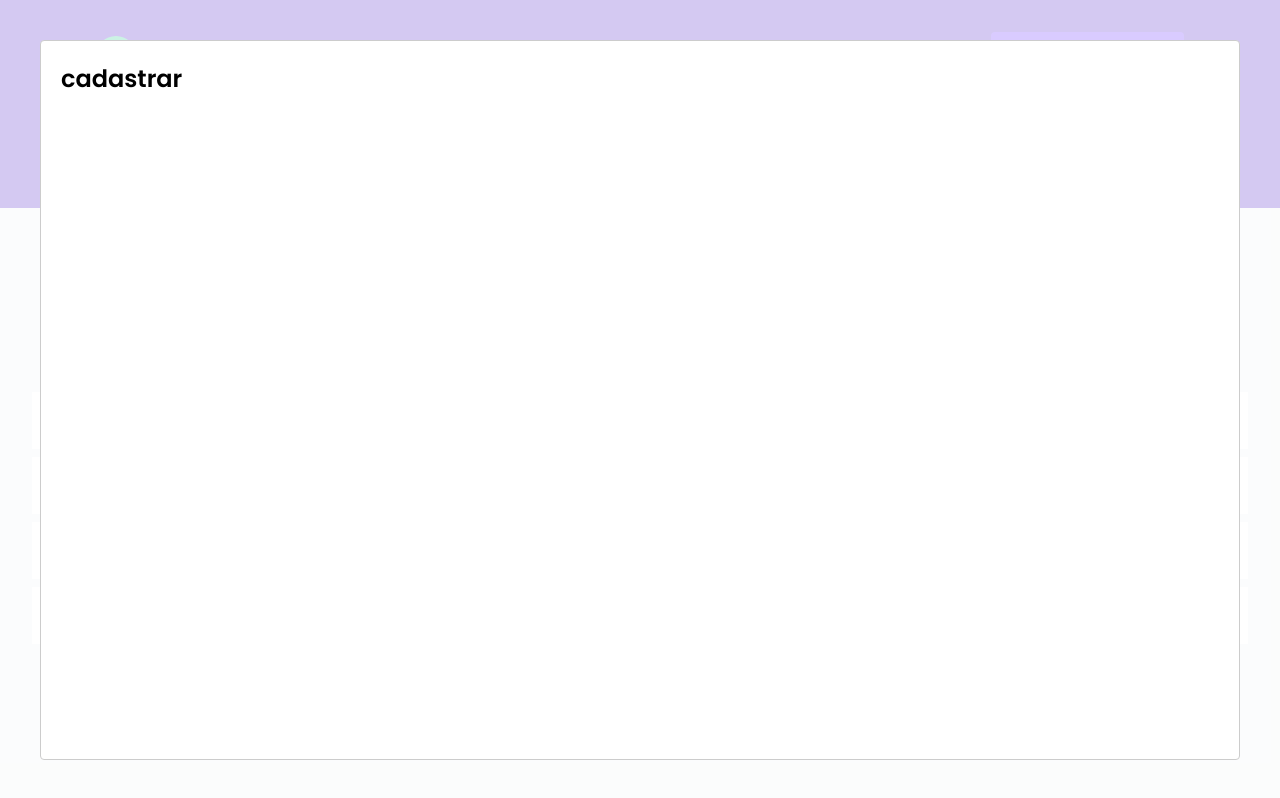
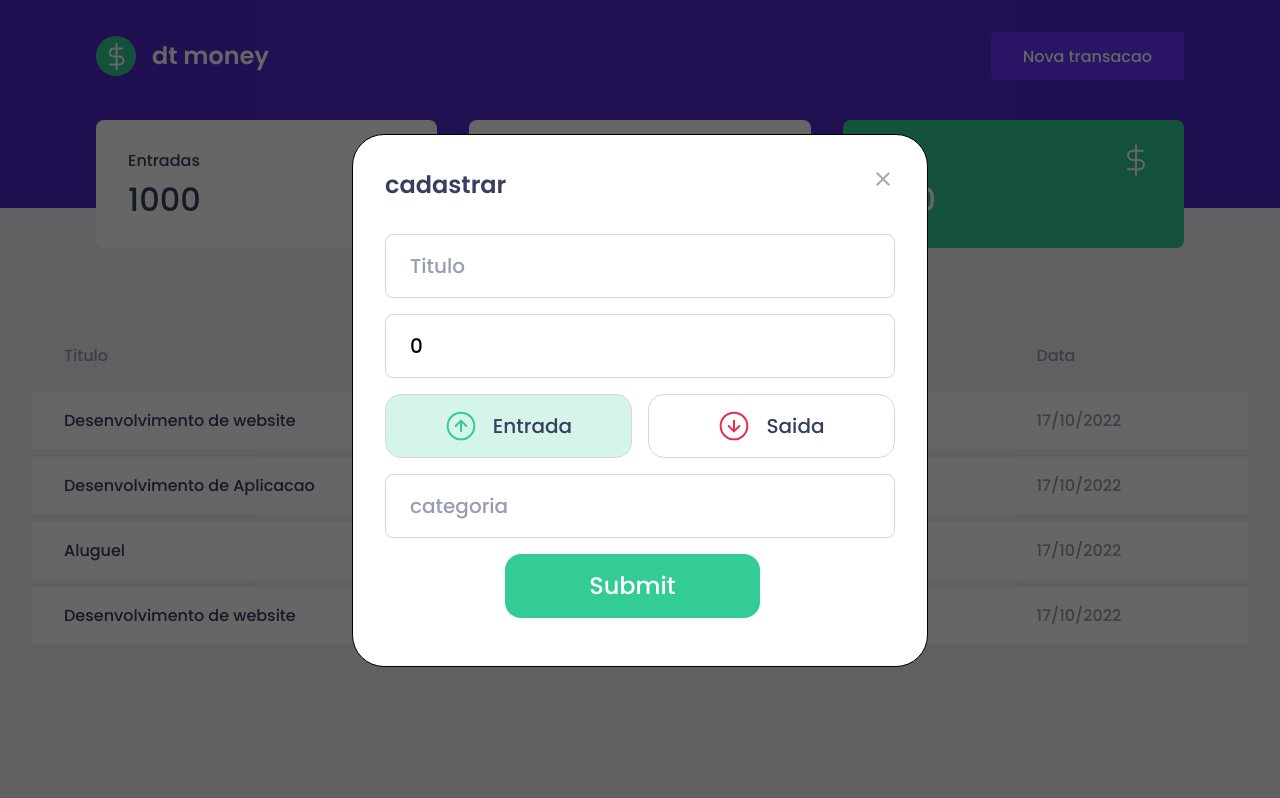
Before and after one commit to doug1993/dtmoney, a React (Create React App) app: page / in a window 1280 px wide. Both pictures are taken after a click on the button "Nova transacao". Built offline with nearby package versions, Linux system fonts and the light colour scheme; no server answers; what miragejs would draw is missing.

Commit message:
9. Inserindo transação na API

```diff
--- a/package.json
+++ b/package.json
@@ -5,6 +5,7 @@
   "dependencies": {
     "axios": "^1.1.3",
     "miragejs": "^0.1.45",
+    "polished": "^4.2.2",
     "react": "^18.2.0",
     "react-dom": "^18.2.0",
     "react-modal": "^3.16.1",
--- a/src/App.tsx
+++ b/src/App.tsx
@@ -5,13 +5,16 @@ import { Dashboard } from './components/Dashboard';
 import { TransactionsTable } from './components/TransactionsTable';
 import { useState } from 'react'
 import Modal from 'react-modal'
+import { NewtransactionModal } from './components/NewTransactionModal';
 const Title = styled.h1`
   font-size:68px;
   font-family:'Roboto' ;
   color:#8257e6 ;
 `
 Modal.setAppElement('#root')
+
 export function App() {
+
   const [isNewTransactionModalOpen,setIsNewTransactionModalOpen] = useState(false)
 
   function handleOpenNewTransactionModal(){
@@ -20,16 +23,17 @@ export function App() {
   function handleCloseNewTransactionModal(){
     setIsNewTransactionModalOpen(false)
   }
+
   return (
 
     <>
       <Header onOpenNewTransactionModal={handleOpenNewTransactionModal}/>
       <Dashboard/>
       <TransactionsTable/>
-      <Modal isOpen={isNewTransactionModalOpen}
-        onRequestClose={handleCloseNewTransactionModal}>
-            <h2>cadastrar</h2>
-        </Modal>
+      <NewtransactionModal
+        isOpen={isNewTransactionModalOpen}
+        onRequestClose={handleCloseNewTransactionModal}
+      />
       <GlobalStyle/>
 
     </>
--- /dev/null
+++ b/src/components/NewTransactionModal/index.tsx
@@ -0,0 +1,83 @@
+
+import Modal from 'react-modal'
+import {Container,TransactionTypeButton,SelectBoxTransation} from './styles'
+import closeImg from '../../assets/Fechar.svg'
+import inComeImg from '../../assets/Entradas.svg'
+import outComeImg from '../../assets/Saídas.svg'
+import { FormEvent, useState } from 'react'
+import { api } from '../../Services/api'
+interface NewTransactionsModalProps{
+    isOpen:boolean;
+    onRequestClose: ()=>void
+}
+export function NewtransactionModal({isOpen,onRequestClose}:NewTransactionsModalProps){
+  const [ title,setTitle] = useState('')
+  const [price, setPrice ] = useState(0)
+  const [category,setCategory ] = useState('')
+  const [type,setType]  = useState('deposit')
+
+
+   function handleNewTransaction(event: FormEvent){
+    event.preventDefault()
+    const data = {
+      title,
+      price,
+      category,
+      type
+    }
+
+    api.post ('/transactions', data)
+   }
+  return(
+
+      <Modal isOpen={isOpen}
+      onRequestClose={onRequestClose}
+      overlayClassName="global-overlay-modal"
+      className="global-content-modal"
+      >
+    <button type='button' onClick={onRequestClose} className="button-close-modal">
+      <img src={closeImg} alt="Fechar Modal" />
+    </button>
+
+        <Container onSubmit={handleNewTransaction}>
+          <h2>cadastrar</h2>
+          <input type="text" placeholder='Titulo'value={title}
+           onChange={event => setTitle(event.target.value)}
+          />
+          <input type="number" placeholder='valor' value={price}
+           onChange={event => setPrice(Number(event.target.value))}
+          />
+           <TransactionTypeButton>
+
+              <SelectBoxTransation type='button'
+               onClick={()=>{setType('deposit')}}
+               ifActive={type==='deposit'}
+               activeColor='green'
+              >
+                <img src={inComeImg}alt="Entrada"/>
+                <span>Entrada</span>
+              </SelectBoxTransation>
+
+              <SelectBoxTransation type='button'
+               onClick={()=> {setType('withdraw')}}
+               ifActive={type==='withdraw'}
+               activeColor='red'
+              >
+                <img src={outComeImg}alt="Saida"/>
+                <span>Saida</span>
+              </SelectBoxTransation>
+
+           </TransactionTypeButton>
+
+          <input type="text"placeholder='categoria'
+            value={category}
+            onChange={event => setCategory(event.target.value)}
+            />
+          <button type='submit'>  Submit </button>
+
+        </Container>
+      </Modal>
+
+
+    )
+}
--- /dev/null
+++ b/src/components/NewTransactionModal/styles.ts
@@ -0,0 +1,98 @@
+import styled from "styled-components"
+import {darken,transparentize} from "polished"
+
+export const Container = styled.form`
+    align-items:center ;
+   h2{
+    color:var(--text-title) ;
+    font-size:1.5rem ;
+    margin-bottom:2rem ;
+   }
+   input{
+    width:100% ;
+    padding:0 1.5rem ;
+    height:4rem ;
+    border-radius: 0.5rem ;
+    border: 0.5px solid #d7d7d7 ;
+
+    background: var(--shape) ;
+
+    font-weight: 400 ;
+    font-size:1.25rem ;
+    outline:none ;
+
+    &::placeholder{
+        color:var(--text-body) ;
+    }
+    & +input{
+        margin-top: 1rem;
+    }
+}
+button[type="submit"]{
+    width:50% ;
+    padding:0 1.5rem ;
+    height:4rem ;
+    background:var(--green) ;
+    color:var(--shape) ;
+    border-radius: 1rem ;
+    border: 0;
+    font-size:1.5rem ;
+    margin: 1rem 7.5rem ;
+    font-family: 'Poppins' ;
+
+    transition: text-shadow 0.3s,color 0.3s;
+    &:hover{
+        text-shadow:0 0 10px white ;
+        color: #15aa99;
+
+
+    }
+}
+
+`
+
+export const TransactionTypeButton = styled.div`
+    margin: 1rem 0 ;
+    display:grid ;
+    grid-template-columns:1fr 1fr ;
+    gap:1rem ;
+
+
+`
+    interface SelectBoxTransationProps{
+        ifActive: boolean;
+        activeColor: 'green'|'red';
+    }
+
+   const colors={
+    green:'#33cc95',
+    red: '#e52e40'
+   }
+export const SelectBoxTransation = styled.button<SelectBoxTransationProps>`
+     height:4rem ;
+        border:0.5px solid #d7d7d7 ;
+        border-radius:1rem ;
+                // --> if and else simple way Conditional (ternary) Operator MDN !IMPORTANT!
+        background: ${(props)=> props.ifActive ?
+            transparentize(0.8 ,colors[props.activeColor]): 'transparent'} ;
+
+        display:flex ;
+        align-items:center ;
+        justify-content:center ;
+        img{
+            width:2rem ;
+            height:2rem;
+        }
+        span{
+            display:inline-block ;
+            margin-left:1rem ;
+            font-size:1.25rem ;
+            color: var(--text-title);
+
+        }
+        transition:border-color 0.25s ;
+        :hover{
+            border-color:${darken(0.2, '#d7d7d7')} ;
+        }
+
+`
--- a/src/index.tsx
+++ b/src/index.tsx
@@ -1,24 +1,24 @@
 import React from 'react';
 import {createRoot} from 'react-dom/client';
 import {App} from './App';
-import {createServer } from 'miragejs'
+import {createServer,Model} from 'miragejs'
 
 createServer({
+  models:{
+    transaction: Model,
+  },
+
   routes(){
     this.namespace = 'api'
     this.get('/transactions', ()=>{
-      return[
-        {
-          id: 1,
-          title: 'transaction 1',
-          amount: 400,
-          type: 'deposit',
-          category:'Food',
-          createAT: new Date()
+      return this.schema.all('transaction')
+    })
 
-        }
-      ]
+    this.post('/transactions', (schema,request)=>{
+      const data = JSON.parse(request.requestBody)
+      return schema.create('transaction', data)
     })
+
   }
 })
 
--- a/src/styles/global.ts
+++ b/src/styles/global.ts
@@ -60,7 +60,7 @@ export const GlobalStyle = createGlobalStyle`
   }
   .react-modal-content {
     width: 100%;
-    max-width: 576px;
+    max-width: 700px;
     background: var(--background);
     padding: 3rem;
     position: relative;
@@ -76,6 +76,41 @@ export const GlobalStyle = createGlobalStyle`
     transition: filter 0.2s;
     &:hover {
       filter: brightness(0.8);
+
+  }
+}
+    .global-overlay-modal{
+      background:rgba(0,0,0,.6) ;
+      position:fixed ;
+      top: 0;
+      bottom:0 ;
+      right:0 ;
+      left:0 ;
+
+      display:flex ;
+      align-items:center ;
+      justify-content:center ;
     }
-  }
+    .global-content-modal{
+      width:100% ;
+      max-width:576px ;
+      background-color: var(--shape) ;
+      border:0.2px solid ;
+      padding: 2rem ;
+      border-radius:2rem ;
+      position:relative;
+      font-family:'Poppins' ;
+
+    }
+    .button-close-modal{
+      position:absolute ;
+      right:1.5rem ;
+      top: 1.5rem;
+      border: 0;
+      background: transparent;
+      transition: filter 0.25s ;
+      &:hover{
+        filter:brightness(0.5) ;
+      }
+    }
 `
```
Also changed, not shown: src/assets/Fechar.svg (added), 1 other file (tests, documents, lock files or other folders).
